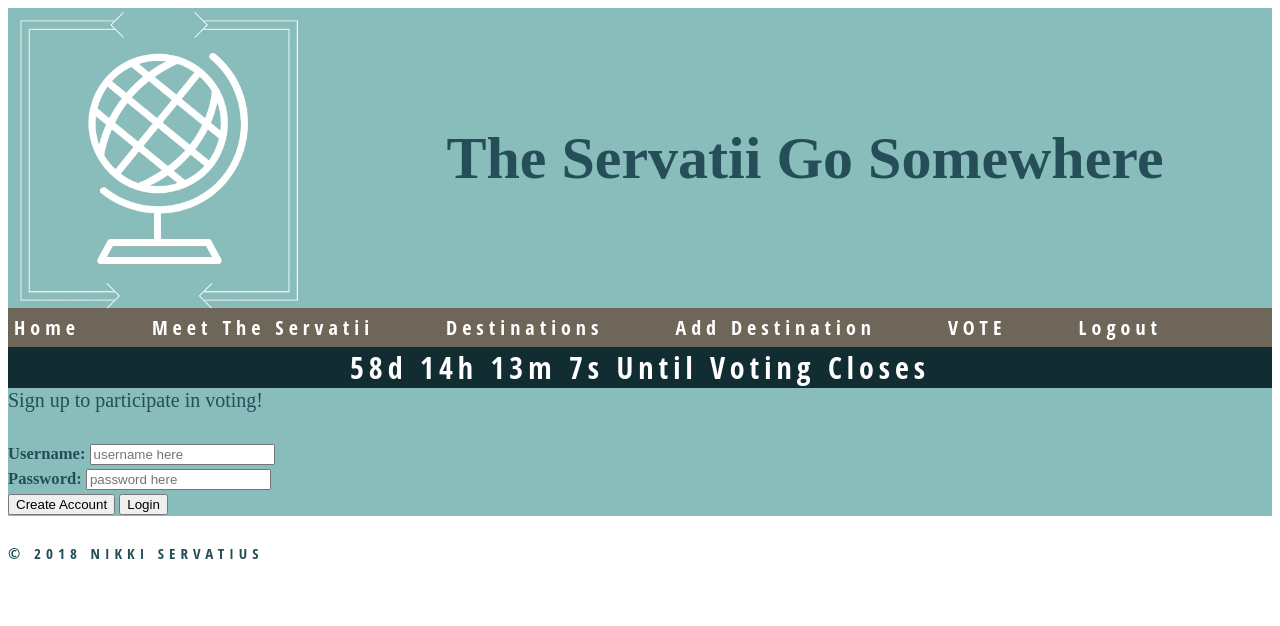
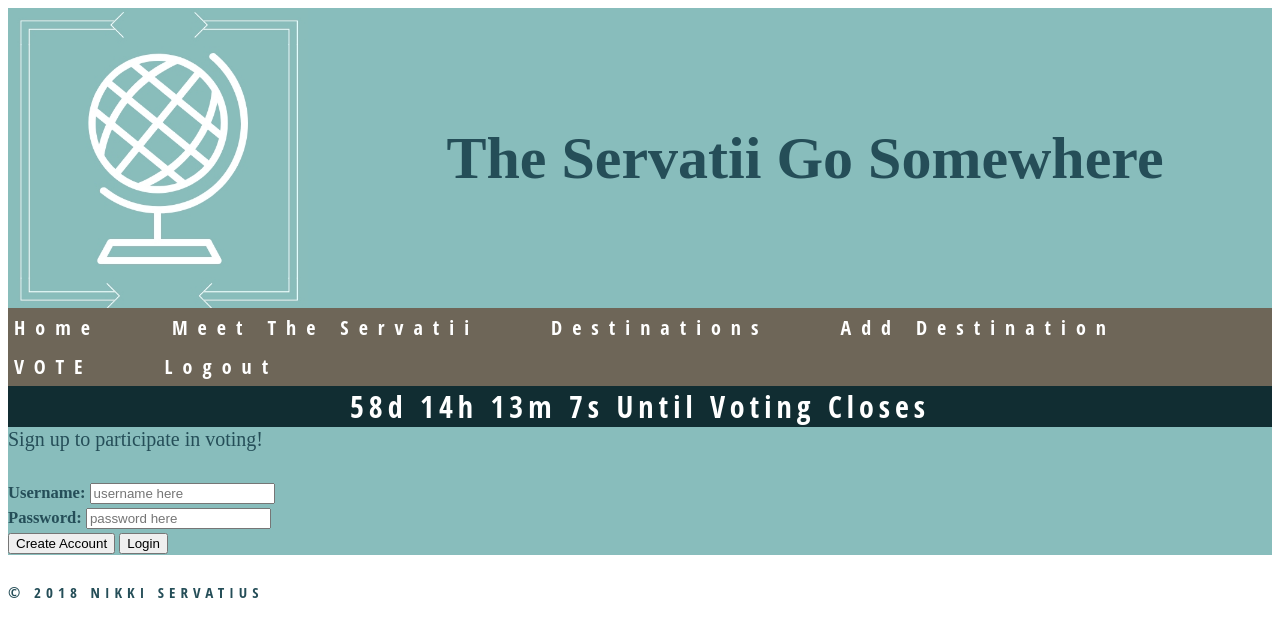
Before and after one commit to nikkiservatius/theservatiigosomewhere, a PHP site: page / in a window 1280 px wide. Shown: the top 626 px of the page. Run offline with PHP 8.4, Linux system fonts and the light colour scheme; data that the repository does not hold is empty.

Commit message:
its a new day ugh

```diff
--- a/Logout.php
+++ b/Logout.php
@@ -2,5 +2,5 @@
 	session_start();
 	unset($_SESSION["login"]);
 	session_destroy();
-	header("Location: login.php");
+	header("Location: index.php");
 ?>
--- a/traveler.css
+++ b/traveler.css
@@ -52,7 +52,7 @@ background-color: #6E6658;
 font-weight: 600;
 font-size: 15px;
 font-family: "Open Sans Condensed";
-letter-spacing: 5px;
+letter-spacing: 10px;
 margin: 0;
 padding: 0;
 boarder: 0;
```
